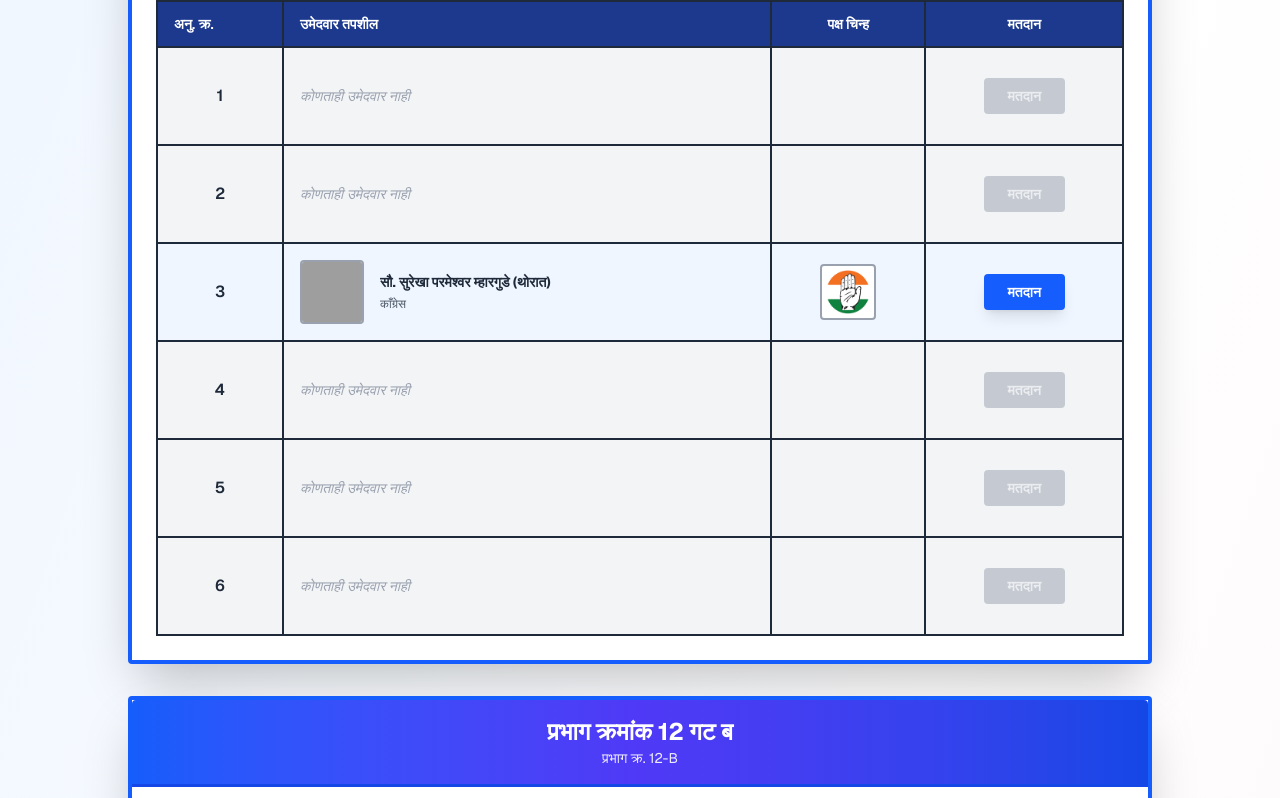
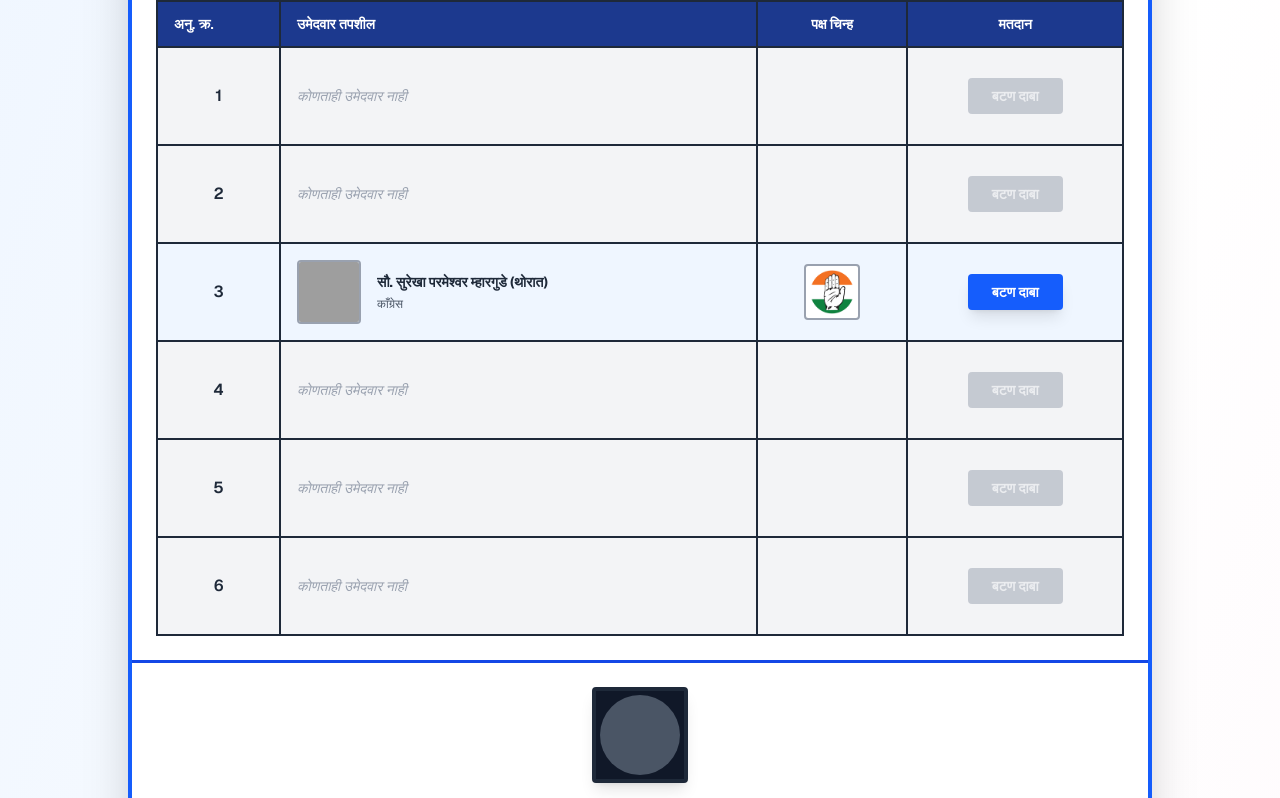
Before and after one commit to OnkarHalkarni/evm-demo, a Next.js app: page / in a window 1280 px wide. Shown: the part 371-1169 px from the top of the page. Built offline with nearby package versions, Linux system fonts and the light colour scheme; grey boxes are pictures that could not be loaded.

Commit message:
Add green LED indicator and change button text to 'मतदान दाबा'

```diff
--- a/components/evm-table.tsx
+++ b/components/evm-table.tsx
@@ -93,7 +93,7 @@ export default function EVMTable({ candidates, hasVoted, onVote }: EVMTableProps
                     }
                   `}
                 >
-                  मतदान
+                  बटण दाबा
                 </button>
               </td>
             </tr>
--- a/components/ward-evm.tsx
+++ b/components/ward-evm.tsx
@@ -3,6 +3,7 @@
 import { useState } from "react"
 import EVMTable from "./evm-table"
 import ConfirmationModal from "./confirmation-modal"
+import GreenLightSignal from "./green-light-signal"
 
 interface WardEVMProps {
   wardName: string
@@ -74,6 +75,11 @@ export default function WardEVM({ wardName, wardNumber, candidates }: WardEVMPro
         <div className="p-3 sm:p-6">
           <EVMTable candidates={candidates} hasVoted={hasVoted} onVote={handleVote} />
         </div>
+
+        {/* Green Light Signal */}
+        <div className="p-3 sm:p-6 border-t-3 border-blue-700">
+          <GreenLightSignal isActive={hasVoted} />
+        </div>
       </div>
 
       {/* Ward-specific Confirmation Modal */}
```
